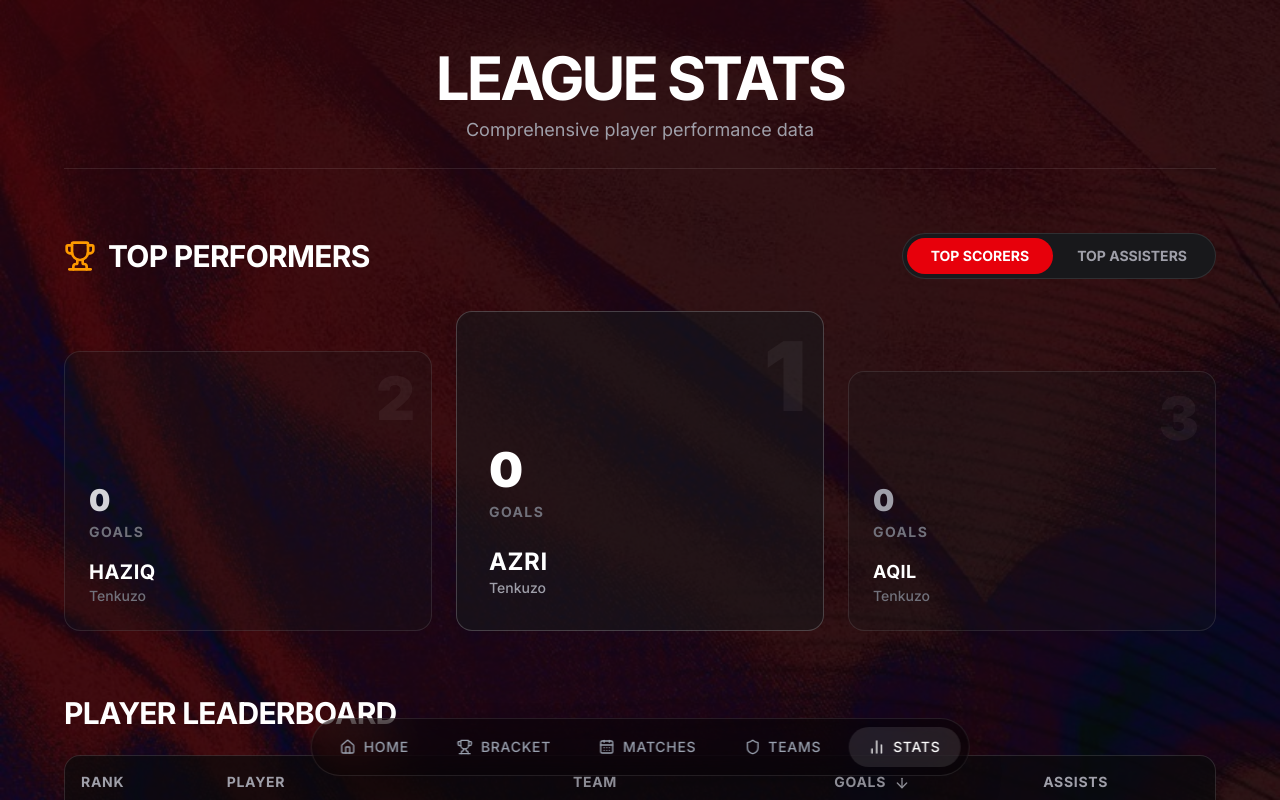
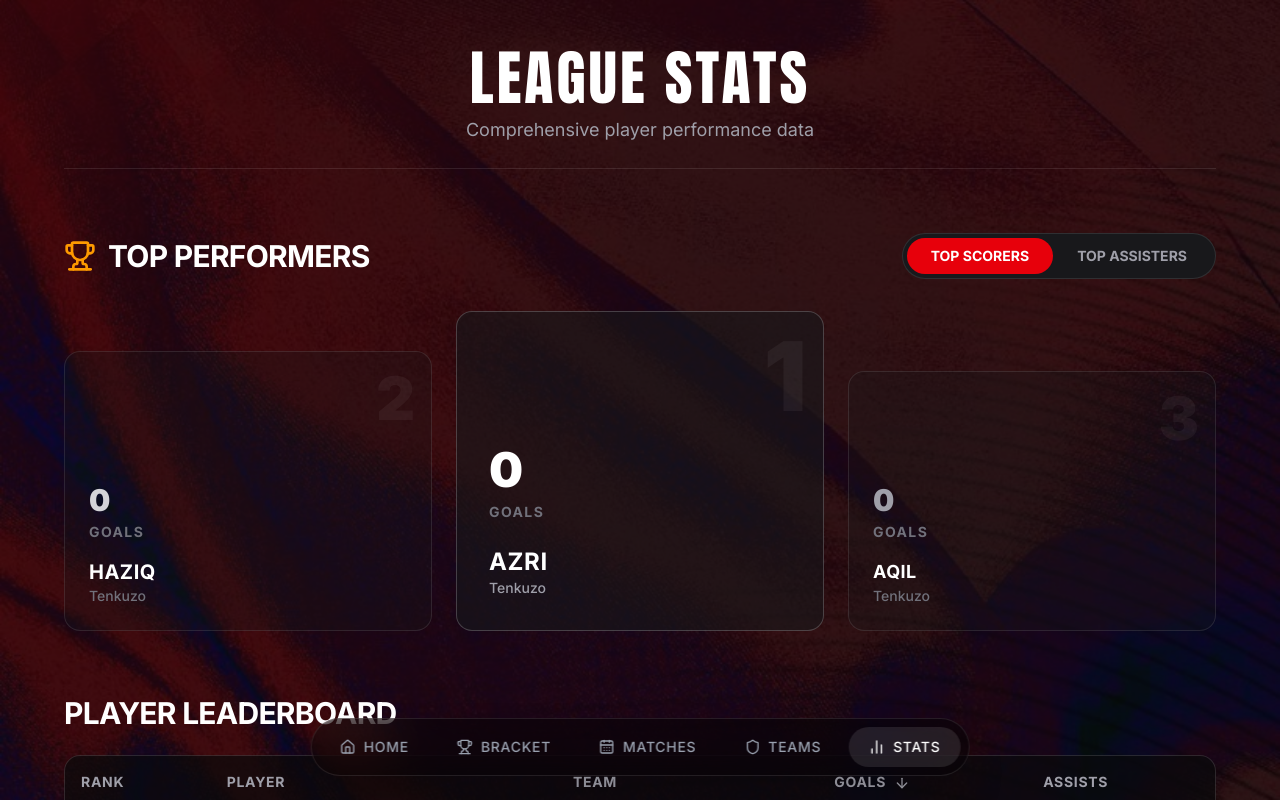
Before and after one commit to shezan2/s-rise-fl, a Next.js app: page /stats in a window 1280 px wide. Shown: the top 800 px of the page. Built offline with nearby package versions, Linux system fonts and the light colour scheme.

Commit message:
Update stats heading style

```diff
--- a/src/app/stats/page.tsx
+++ b/src/app/stats/page.tsx
@@ -53,7 +53,7 @@ export default function StatsPage() {
         {/* Header */}
         <div className="flex flex-col items-center justify-center text-center gap-4 border-b border-white/10 pb-6">
           <div>
-            <h1 className="text-4xl md:text-6xl font-bold tracking-tighter uppercase">League Stats</h1>
+            <h1 className="font-anton text-4xl md:text-6xl uppercase tracking-wider text-white">League Stats</h1>
             <p className="text-zinc-400 mt-2 text-lg">Comprehensive player performance data</p>
           </div>
         </div>
```
